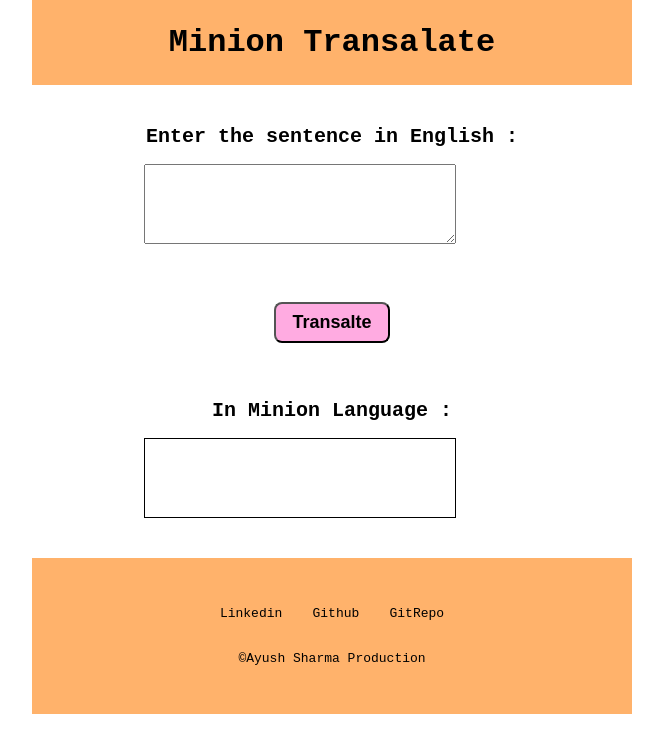
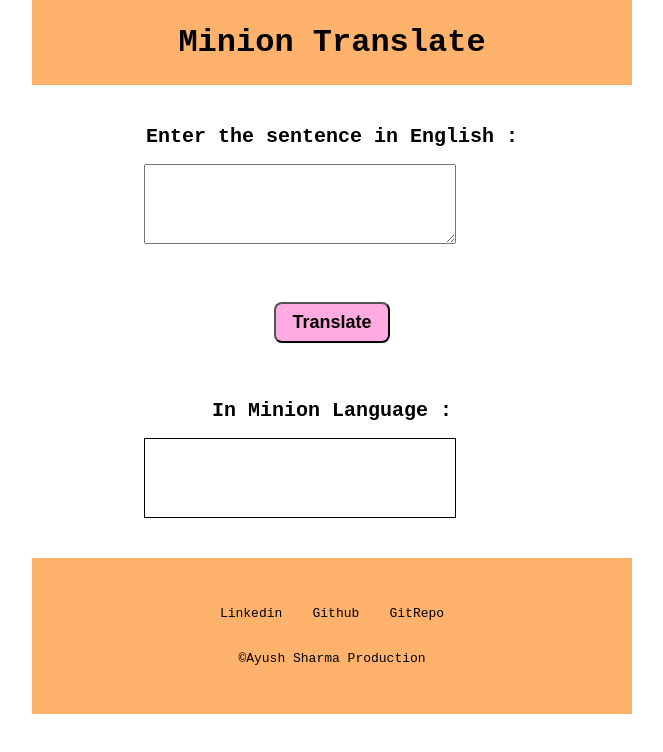
Before and after one commit to ayush20892/Minion-Translate, a plain HTML site: page index.html in a window 1280 px wide. Shown: the whole page, without its empty margins (308-971 px from the left). Drawn offline with Linux system fonts and the light colour scheme.

Commit message:
Spell Check

```diff
--- a/index.html
+++ b/index.html
@@ -5,13 +5,13 @@
   <meta charset="UTF-8">
   <meta name="viewport" content="width=device-width, initial-scale=1.0">
   <link href="style.css" rel="stylesheet">
-  <title>Minion Transalte</title>
+  <title>Minion Translate</title>
 </head>
 
 <body>
   <nav>
     <div class="header-title">
-      Minion Transalate
+      Minion Translate
     </div>
   </nav>
   <div class="main">
@@ -21,7 +21,7 @@
     <textarea name="city-name" id="txt-input"></textarea>
   <br>
   <button id="btn-data">
-    Transalte
+    Translate
   </button>
   <br>
   <div class="weather">
```
